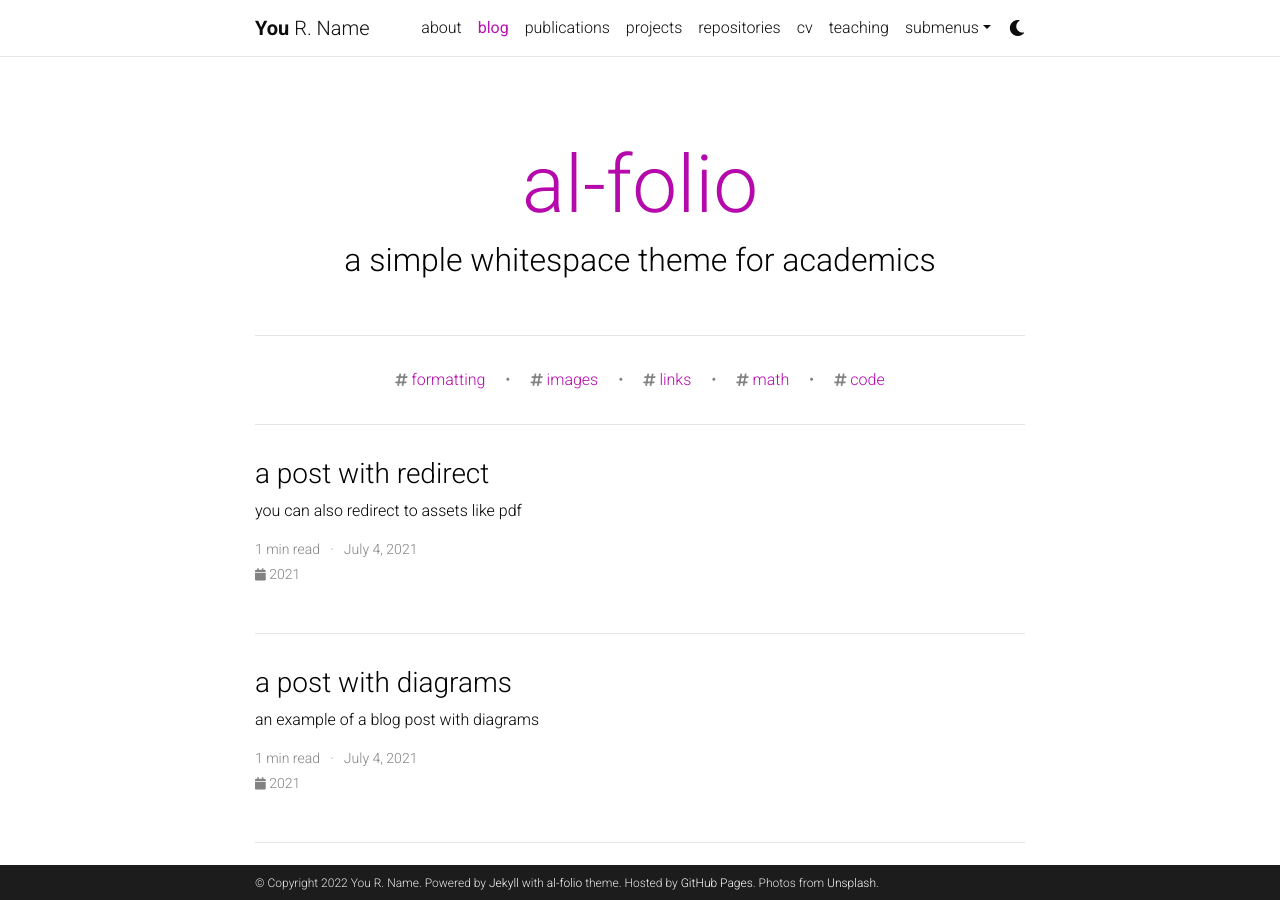
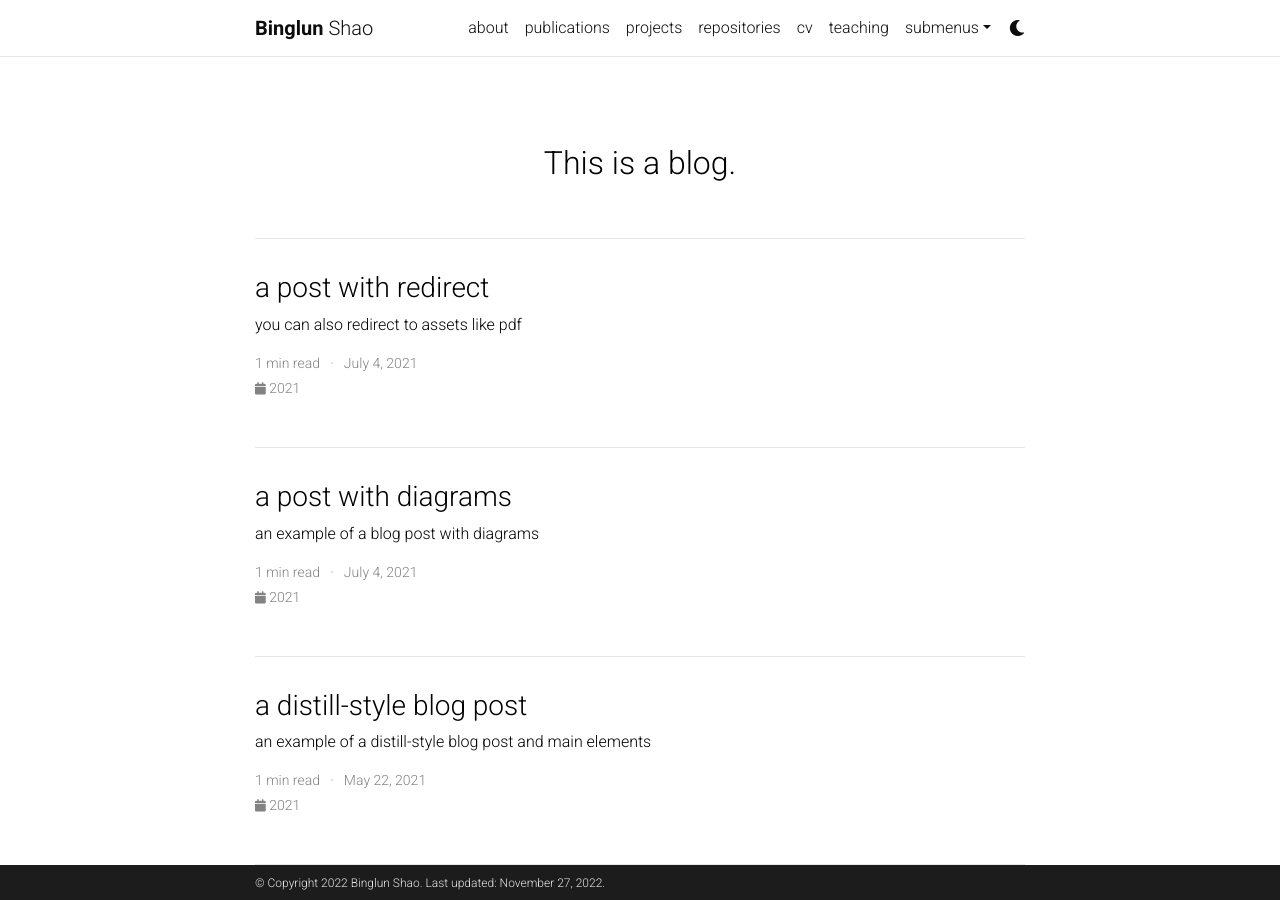
Before and after one commit to bingluna/bingluna.github.io, a Jekyll site: the page built from blog/index.html, in a window 1280 px wide and 900 px high. Built offline with Jekyll 4.4.1, drawn with Linux system fonts in a browser that asks for light colours; nearby versions of some CDN libraries; full-size pictures stand in for the smaller copies a plugin makes; the list of posts is cut into pages by our own code; comment, search, counter and statistics services are not loaded; a style sheet for code colours, icons or effects is not loaded.

Commit message:
updated config

```diff
--- a/_config.yml
+++ b/_config.yml
@@ -1,47 +1,26 @@
 # -----------------------------------------------------------------------------
 # Site settings
 # -----------------------------------------------------------------------------
+title: blank # the website title (if blank, full name will be used instead)
+first_name: Binglun
+middle_name:
+last_name: Shao
+email: anniebshao@gmail.com
+description: > # the ">" symbol means to ignore newlines until "footer_text:"
+  Binglun's personal website.
+footer_text: >
 
-title: blank # the website title (if blank, full name will be used instead)
-first_name: You
-middle_name: R.
-last_name: Name
-email: you@example.com
-description: > # the ">" symbol means to ignore newlines until "footer_text:"
-  A simple, whitespace theme for academics. Based on [*folio](https://github.com/bogoli/-folio) design.
-footer_text: >
-  Powered by <a href="https://jekyllrb.com/" target="_blank">Jekyll</a> with <a href="https://github.com/alshedivat/al-folio">al-folio</a> theme.
-  Hosted by <a href="https://pages.github.com/" target="_blank">GitHub Pages</a>.
-  Photos from <a href="https://unsplash.com" target="_blank">Unsplash</a>.
-keywords: jekyll, jekyll-theme, academic-website, portfolio-website  # add your own keywords or leave empty
-
-lang: en # the language of your site (for example: en, fr, cn, ru, etc.)
-icon: ⚛️  # the emoji used as the favicon (alternatively, provide image name in /assets/img/)
-
+icon: 🌎 # the emoji used as the favicon
 url: https://bingluna.github.io # the base hostname & protocol for your site
 baseurl: # the subpath of your site, e.g. /blog/
-last_updated: false # set to true if you want to display last updated in the footer
+last_updated: true # set to true if you want to display last updated in the footer
 impressum_path:  # set to path to include impressum link in the footer, use the same path as permalink in a page, helps to conform with EU GDPR
-
-# -----------------------------------------------------------------------------
-# Theme
-# -----------------------------------------------------------------------------
-
-# code highlighter theme
-highlight_theme_light: github   # https://github.com/jwarby/jekyll-pygments-themes
-highlight_theme_dark: native    # https://github.com/jwarby/jekyll-pygments-themes
-
-# repo color theme
-repo_theme_light: default       # https://github.com/anuraghazra/github-readme-stats/blob/master/themes/README.md
-repo_theme_dark: dark           # https://github.com/anuraghazra/github-readme-stats/blob/master/themes/README.md
 
 # -----------------------------------------------------------------------------
 # RSS Feed
 # -----------------------------------------------------------------------------
 # will use title and url fields
 # Take a look to https://github.com/jekyll/jekyll-feed for more customization
-
-rss_icon: true
 
 # -----------------------------------------------------------------------------
 # Layout
@@ -56,27 +35,22 @@ max_width: 800px
 # TODO: add layout settings (single page vs. multi-page)
 
 # -----------------------------------------------------------------------------
-# Open Graph & Schema.org
+# Open Graph
 # -----------------------------------------------------------------------------
 # Display links to the page with a preview object on social media.
 serve_og_meta: false # Include Open Graph meta tags in the HTML head
-serve_schema_org: false # Include Schema.org in the HTML head
 og_image: # The site-wide (default for all links) Open Graph preview image
 
 # -----------------------------------------------------------------------------
 # Social integration
 # -----------------------------------------------------------------------------
 
-github_username: # your GitHub user name
+github_username: bingluna # your GitHub user name
 gitlab_username: # your GitLab user name
 twitter_username: # your Twitter handle
-mastodon_username: # your mastodon instance+username in the format instance.tld/@username
-linkedin_username: # your LinkedIn user name
-telegram_username: # your Telegram user name
+linkedin_username: binglun-annie-shao # your LinkedIn user name
 scholar_userid: # your Google Scholar ID
-semanticscholar_id: # your Semantic Scholar ID
-whatsapp_number: # your WhatsApp number (full phone number in international format. Omit any zeroes, brackets, or dashes when adding the phone number in international format.)
-orcid_id: # your ORCID ID
+orcid_id: 0000-0002-9464-3255 # your ORCID ID
 medium_username: # your Medium username
 quora_username: # your Quora username
 publons_id: # your ID on Publons
@@ -86,36 +60,22 @@ work_url: # work page URL
 keybase_username: # your keybase user name
 wikidata_id: # your wikidata id
 dblp_url: # your DBLP profile url
-stackoverflow_id: # your stackoverflow id
-kaggle_id: # your kaggle id
-lastfm_id: # your lastfm id
-spotify_id: # your spotify id
-pinterest_id: # your pinterest id
-unsplash_id: # your unsplash id
-instagram_id: # your instagram id
-facebook_id: # your facebook id
-discord_id: # your discord id (18-digit unique numerical identifier)
+stackoverflow_id: #your stackoverflow id
+
+rss_icon: false
 
 contact_note: >
-  You can even add a little note about which of these is the best way to reach you.
+#  You can even add a little note about which of these is the best way to reach you.
 
-# -----------------------------------------------------------------------------
-# Analytics and search engine verification
-# -----------------------------------------------------------------------------
-
-google_analytics:  # your Goole Analytics measurement ID (format: G-XXXXXXXXXX)
-panelbear_analytics:  # panelbear analytics site ID (format: XXXXXXXXX)
-
-google_site_verification:  # your google-site-verification ID (Google Search Console)
-bing_site_verification:  # out your bing-site-verification ID (Bing Webmaster)
+google_analytics: G-GDNW8R54W3 # out your google-analytics code
+panelbear_analytics: XXXXXXXXX # panelbear analytics site ID
 
 # -----------------------------------------------------------------------------
 # Blog
 # -----------------------------------------------------------------------------
 
-blog_name: al-folio # blog_name will be displayed in your blog page
-blog_nav_title: blog # your blog must have a title for it to be displayed in the nav bar
-blog_description: a simple whitespace theme for academics
+blog_name: # your blog must have a name for it to show up in the nav bar
+blog_description: This is a blog.
 permalink: /blog/:year/:title/
 
 # Pagination
@@ -125,13 +85,6 @@ pagination:
 # Comments
 disqus_shortname: al-folio # put your disqus shortname
 # https://help.disqus.com/en/articles/1717111-what-s-a-shortname
-
-# External sources.
-# If you have blog posts published on medium.com or other exteranl sources,
-# you can display them in your blog by adding a link to the RSS feed.
-external_sources:
-  - name: medium.com
-    rss_url: https://medium.com/@al-folio/feed
 
 # -----------------------------------------------------------------------------
 # Collections
@@ -147,8 +100,7 @@ collections:
     output: true
     permalink: /projects/:path/
 
-news_scrollable: true # adds a vertical scroll bar if there are more than 3 news items
-news_limit: 5 # leave blank to include all the news in the `_news` folder
+news_limit: 5
 
 # -----------------------------------------------------------------------------
 # Jekyll settings
@@ -157,6 +109,7 @@ news_limit: 5 # leave blank to include all the news in the `_news` folder
 # Markdown and syntax highlight
 markdown: kramdown
 highlighter: rouge
+highlight_theme: github  # https://github.com/jwarby/jekyll-pygments-themes
 kramdown:
   input: GFM
   syntax_highlighter_opts:
@@ -185,30 +138,24 @@ plugins:
   - jekyll-diagrams
   - jekyll-email-protect
   - jekyll-feed
-  - jekyll-imagemagick
-  - jekyll-minifier
+  - jekyll-github-metadata
   - jekyll-paginate-v2
+  - jekyll-responsive-image
   - jekyll/scholar
   - jekyll-sitemap
-  - jekyll-link-attributes
+  - jekyll-target-blank
   - jekyll-twitter-plugin
   - jemoji
 
 # Sitemap settings
 defaults:
   - scope:
-      path: "assets/**/*.*"
+      path:            "assets/**/*.*"
     values:
-      sitemap: false
+      sitemap:         false
 
-# -----------------------------------------------------------------------------
-# Jekyll Minifier
-# -----------------------------------------------------------------------------
-
-jekyll-minifier:
-  exclude: ['robots.txt']
-  uglifier_args:
-    harmony: true
+# Extras
+github: [metadata]
 
 # -----------------------------------------------------------------------------
 # Jekyll Archives
@@ -225,15 +172,13 @@ jekyll-archives:
     tag: '/blog/tag/:name/'
     category: '/blog/category/:name/'
 
-display_tags: ['formatting', 'images', 'links', 'math', 'code'] # this tags will be dispalyed on the front page of your blog
-
 # -----------------------------------------------------------------------------
 # Jekyll Scholar
 # -----------------------------------------------------------------------------
 
 scholar:
 
-  last_name: [Einstein]
+  last_name: Einstein
   first_name: [Albert, A.]
 
   style: apa
@@ -256,45 +201,23 @@ scholar:
 
   query: "@*"
 
-# Filter out certain bibtex entry keywords used internally from the bib output
-filtered_bibtex_keywords: [abbr, abstract, arxiv, bibtex_show, html, pdf, selected, supp, blog, code, poster, slides, website, preview, altmetric]
-
-# Maximum number of authors to be shown for each publication (more authors are visible on click)
-max_author_limit: 3  # leave blank to always show all authors
-more_authors_animation_delay: 10  # more authors are revealed on click using animation; smaller delay means faster animation
-
 
 # -----------------------------------------------------------------------------
-# Jekyll Link Attributes
+# Jekyll Responsive Images
 # -----------------------------------------------------------------------------
 
-# These are the defaults
-external_links:
-  enabled: true
-  rel: external nofollow noopener
-  target: _blank
-  exclude:
+responsive_image:
+  template: _includes/responsive_img.html
+  # Quality to use when resizing images.
+  default_quality: 80
+  sizes:
+    - width: 480
+    - width: 800
+    - width: 1400
+      quality: 90
+  # Strip EXIF and other JPEG profiles. Helps to minimize JPEG size.
+  strip: true
 
-
-# -----------------------------------------------------------------------------
-# Responsive WebP Images
-# -----------------------------------------------------------------------------
-
-imagemagick:
-  enabled: true # enables responsive images for your site (recomended, see https://github.com/alshedivat/al-folio/issues/537)
-  widths:
-    - 480
-    - 800
-    - 1400
-  input_directories:
-    - assets/img/
-  input_formats:
-    - ".jpg"
-    - ".jpeg"
-    - ".png"
-    - ".tiff"
-  output_formats:
-    webp: "-resize 800x"
 
 # -----------------------------------------------------------------------------
 # Jekyll Diagrams
@@ -304,16 +227,13 @@ jekyll-diagrams:
     # configuration, see https://github.com/zhustec/jekyll-diagrams.
     # feel free to comment out this section if not using jekyll diagrams.
 
-
 # -----------------------------------------------------------------------------
 # Optional Features
 # -----------------------------------------------------------------------------
 
-enable_google_analytics:    false  # enables google analytics
+enable_google_analytics:    true  # enables google analytics
 enable_panelbear_analytics: false  # enables panelbear analytics
-enable_google_verification: false  # enables google site verification
-enable_bing_verification:   false  # enables bing site verification
-enable_masonry:             true   # enables automatic project cards arangement
+enable_mansory:             true   # enables automatic project cards arangement
 enable_math:                true   # enables math typesetting (uses MathJax)
 enable_tooltips:            false  # enables automatic tooltip links generated
                                    # for each section titles on pages and posts
@@ -323,36 +243,38 @@ enable_navbar_social:       false  # enables displaying social links in the
 enable_project_categories:  true   # enables categorization of projects into
                                    # multiple categories
 enable_medium_zoom:         true   # enables image zoom feature (as on medium.com)
-enable_progressbar:         true   # enables a horizontal progress bar linked to the vertical scroll position
 
 # -----------------------------------------------------------------------------
 # Library versions
 # -----------------------------------------------------------------------------
 
 academicons:
-  version: "1.9.1"
-  integrity: "sha256-i1+4qU2G2860dGGIOJscdC30s9beBXjFfzjWLjBRsBg="
+  version: "1.9.0"
+  integrity: "sha512-W4yqoT1+8NLkinBLBZko+dFB2ZbHsYLDdr50VElllRcNt2Q4/GSs6u71UHKxB7S6JEMCp5Ve4xjh3eGQl/HRvg=="
 bootstrap:
-  version: "4.6.1"
+  version: "4.5.2"
   integrity:
-    css: "sha256-DF7Zhf293AJxJNTmh5zhoYYIMs2oXitRfBjY+9L//AY="
-    js: "sha256-fgLAgv7fyCGopR/gBNq2iW3ZKIdqIcyshnUULC4vex8="
+    css: "sha512-MoRNloxbStBcD8z3M/2BmnT+rg4IsMxPkXaGh2zD6LGNNFE80W3onsAhRcMAMrSoyWL9xD7Ert0men7vR8LUZg=="
+    js: "sha512-M5KW3ztuIICmVIhjSqXe01oV2bpe248gOxqmlcYrEzAvws7Pw3z6BK0iGbrwvdrUQUhi3eXgtxp5I8PDo9YfjQ=="
 fontawesome:
-  version: "5.15.4"
-  integrity: "sha256-mUZM63G8m73Mcidfrv5E+Y61y7a12O5mW4ezU3bxqW4="
+  version: "5.14.0"
+  integrity: "sha512-1PKOgIY59xJ8Co8+NE6FZ+LOAZKjy+KY8iq0G4B3CyeY6wYHN3yt9PW0XpSriVlkMXe40PTKnXrLnZ9+fkDaog=="
 jquery:
-  version: "3.6.0"
-  integrity: "sha256-/xUj+3OJU5yExlq6GSYGSHk7tPXikynS7ogEvDej/m4="
+  version: "3.5.1"
+  integrity: "sha512-bLT0Qm9VnAYZDflyKcBaQ2gg0hSYNQrJ8RilYldYQ1FxQYoCLtUjuuRuZo+fjqhx/qtq/1itJ0C2ejDxltZVFg=="
 mathjax:
   version: "3.2.0"
-masonry:
+mansory:
   version: "4.2.2"
   integrity: "sha256-Nn1q/fx0H7SNLZMQ5Hw5JLaTRZp0yILA/FRexe19VdI="
 mdb:
-  version: "4.20.0"
+  version: "4.19.1"
   integrity:
-    css: "sha256-jpjYvU3G3N6nrrBwXJoVEYI/0zw8htfFnhT9ljN3JJw="
-    js: "sha256-NdbiivsvWt7VYCt6hYNT3h/th9vSTL4EDWeGs5SN3DA="
+    css: "sha512-RO38pBRxYH3SoOprtPTD86JFOclM51/XTIdEPh5j8sj4tp8jmQIx26twG52UaLi//hQldfrh7e51WzP9wuP32Q=="
+    js: "sha512-Mug9KHKmroQFMLm93zGrjhibM2z2Obg9l6qFG2qKjXEXkMp/VDkI4uju9m4QKPjWSwQ6O2qzZEnJDEeCw0Blcw=="
+popper:
+  version: "2.4.4"
+  integrity: "sha512-eUQ9hGdLjBjY3F41CScH3UX+4JDSI9zXeroz7hJ+RteoCaY+GP/LDoM8AO+Pt+DRFw3nXqsjh9Zsts8hnYv8/A=="
 medium_zoom:
   version: "1.0.6"
   integrity: "sha256-EdPgYcPk/IIrw7FYeuJQexva49pVRZNmt3LculEr7zM="
```
Also changed, not shown: assets/img/prof_pic.jfif (added), 2 other files.
